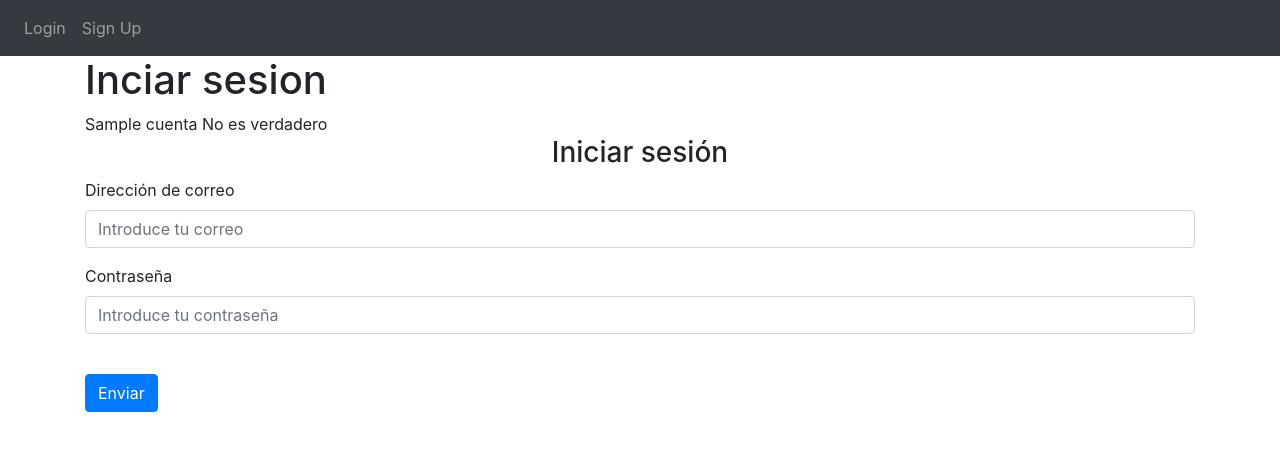
After one commit to Teeniest/Inventario_python_html, a Flask app: template website/templates/login.html in a window 1280 px wide. The commit adds this page. Shown: the top 451 px of the page. Run offline with Flask 3, Linux system fonts and the light colour scheme; the template is opened without the code that fills it: most values are stand-ins (such as "Sample title", 1, 10 or a date in 2020); some libraries are stand-ins or nearby versions.

Commit message:
Formularios de html para login y signup

```diff
--- a/website/templates/home.html
+++ b/website/templates/home.html
@@ -1 +1,5 @@
 {% extends "base.html" %} {% block title %} Home {% endblock %}
+
+{% block content %}
+<h1>Menu inicial</h1>
+{% endblock %}
--- /dev/null
+++ b/website/templates/login.html
@@ -0,0 +1,37 @@
+{% extends "base.html" %} {% block title %} Login {% endblock %}
+
+{% block content %}
+<h1>Inciar sesion </h1>
+{{ cuenta }}
+{% if boolean==True%}
+Es verdadero
+{% else %}
+No es verdadero
+{% endif%}
+
+<form method="POST">
+    <h3 align="center">Iniciar sesión</h3>
+    <div class="form-group">
+        <label form="email">Dirección de correo</label>
+        <input
+        class="form-control"
+        id="email"
+        name="email"
+        placeholder="Introduce tu correo"
+        />
+    </div>
+    <div class="form-group">
+        <label form="password">Contraseña</label>
+        <input
+        class="form-control"
+        id="password"
+        name="password"
+        placeholder="Introduce tu contraseña"
+        />
+    </div>
+    <br />
+    <button type="Enviar" class="btn btn-primary">Enviar</button>
+
+</form>
+
+{% endblock %}
```
Also changed, not shown: website/auth.py (+4 -4 lines), website/templates/sign_up.html (added, +38 -0 lines).
